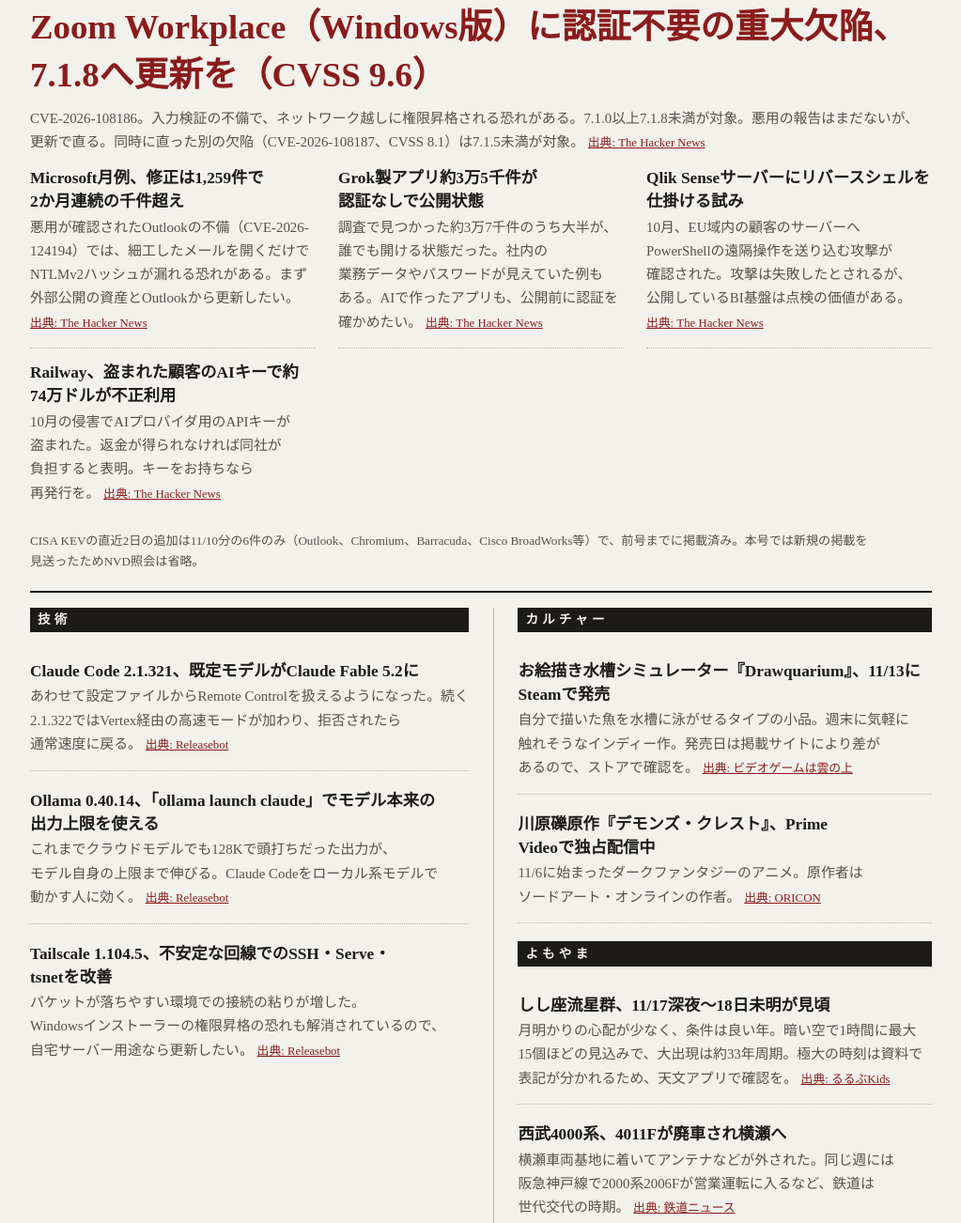
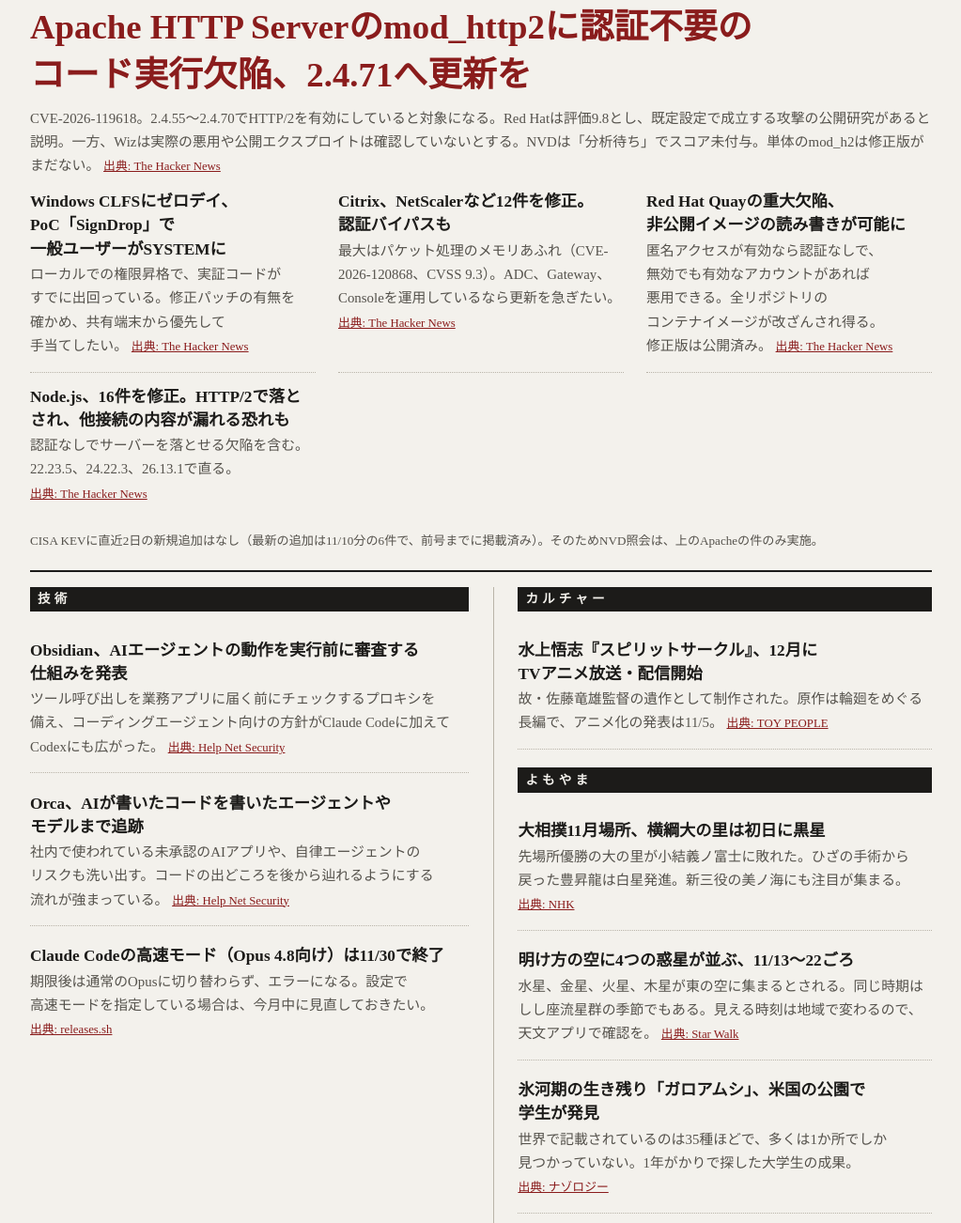
Before and after one commit to Yocchi3191/chokan, a plain HTML site: page index.html in a window 1280 px wide. Shown: the part 218-1520 px from the top of the page at 94% size, without its empty margins (128-1151 px from the left). Drawn offline with Linux system fonts and the light colour scheme.

Commit message:
朝刊 2026-11-13
Co-Authored-By: Claude Sonnet 5.5 <noreply@anthropic.com>
Claude-Session: https://claude.ai/code/session_01CVvxcL3MgXPQuEVFaukA1V

```diff
--- a/index.html
+++ b/index.html
@@ -39,81 +39,82 @@ footer{border-top:4px double var(--rule);margin-top:1.4rem;padding-top:.4rem;tex
 <div class="wrap">
 <header>
 <h1>朝刊</h1>
-<p class="date">令和8年11月12日（木）</p>
+<p class="date">令和8年11月13日（金）</p>
 </header>
 
 <section class="top">
 <p class="sec">脆弱性</p>
-<h2>Zoom Workplace（Windows版）に認証不要の重大欠陥、7.1.8へ更新を（CVSS 9.6）</h2>
-<p>CVE-2026-108186。入力検証の不備で、ネットワーク越しに権限昇格される恐れがある。7.1.0以上7.1.8未満が対象。悪用の報告はまだないが、更新で直る。同時に直った別の欠陥（CVE-2026-108187、CVSS 8.1）は7.1.5未満が対象。 <a class="src" href="https://thehackernews.com/2026/11/critical-zoom-workplace-flaw-could.html">出典: The Hacker News</a></p>
+<h2>Apache HTTP Serverのmod_http2に認証不要のコード実行欠陥、2.4.71へ更新を</h2>
+<p>CVE-2026-119618。2.4.55〜2.4.70でHTTP/2を有効にしていると対象になる。Red Hatは評価9.8とし、既定設定で成立する攻撃の公開研究があると説明。一方、Wizは実際の悪用や公開エクスプロイトは確認していないとする。NVDは「分析待ち」でスコア未付与。単体のmod_h2は修正版がまだない。 <a class="src" href="https://thehackernews.com/2026/11/critical-apache-http2-flaw-could-let.html">出典: The Hacker News</a></p>
 <div class="list">
 <article>
-<h3>Microsoft月例、修正は1,259件で2か月連続の千件超え</h3>
-<p>悪用が確認されたOutlookの不備（CVE-2026-124194）では、細工したメールを開くだけでNTLMv2ハッシュが漏れる恐れがある。まず外部公開の資産とOutlookから更新したい。 <a class="src" href="https://thehackernews.com/2026/11/microsoft-patches-1259-flaws-including.html">出典: The Hacker News</a></p>
+<h3>Windows CLFSにゼロデイ、PoC「SignDrop」で一般ユーザーがSYSTEMに</h3>
+<p>ローカルでの権限昇格で、実証コードがすでに出回っている。修正パッチの有無を確かめ、共有端末から優先して手当てしたい。 <a class="src" href="https://thehackernews.com/2026/11/new-signdrop-zero-day-exploit-turns.html">出典: The Hacker News</a></p>
 </article>
 <article>
-<h3>Grok製アプリ約3万5千件が認証なしで公開状態</h3>
-<p>調査で見つかった約3万7千件のうち大半が、誰でも開ける状態だった。社内の業務データやパスワードが見えていた例もある。AIで作ったアプリも、公開前に認証を確かめたい。 <a class="src" href="https://thehackernews.com/2026/11/over-35000-grok-built-apps-exposed.html">出典: The Hacker News</a></p>
+<h3>Citrix、NetScalerなど12件を修正。認証バイパスも</h3>
+<p>最大はパケット処理のメモリあふれ（CVE-2026-120868、CVSS 9.3）。ADC、Gateway、Consoleを運用しているなら更新を急ぎたい。 <a class="src" href="https://thehackernews.com/2026/11/citrix-patches-12-netscaler-and-secure.html">出典: The Hacker News</a></p>
 </article>
 <article>
-<h3>Qlik Senseサーバーにリバースシェルを仕掛ける試み</h3>
-<p>10月、EU域内の顧客のサーバーへPowerShellの遠隔操作を送り込む攻撃が確認された。攻撃は失敗したとされるが、公開しているBI基盤は点検の価値がある。 <a class="src" href="https://thehackernews.com/2026/11/hackers-target-qlik-sense-servers-with.html">出典: The Hacker News</a></p>
+<h3>Red Hat Quayの重大欠陥、非公開イメージの読み書きが可能に</h3>
+<p>匿名アクセスが有効なら認証なしで、無効でも有効なアカウントがあれば悪用できる。全リポジトリのコンテナイメージが改ざんされ得る。修正版は公開済み。 <a class="src" href="https://thehackernews.com/2026/11/critical-red-hat-quay-flaw-lets.html">出典: The Hacker News</a></p>
 </article>
 <article>
-<h3>Railway、盗まれた顧客のAIキーで約74万ドルが不正利用</h3>
-<p>10月の侵害でAIプロバイダ用のAPIキーが盗まれた。返金が得られなければ同社が負担すると表明。キーをお持ちなら再発行を。 <a class="src" href="https://thehackernews.com/2026/11/railway-says-stolen-customer-ai-keys.html">出典: The Hacker News</a></p>
+<h3>Node.js、16件を修正。HTTP/2で落とされ、他接続の内容が漏れる恐れも</h3>
+<p>認証なしでサーバーを落とせる欠陥を含む。22.23.5、24.22.3、26.13.1で直る。 <a class="src" href="https://thehackernews.com/2026/11/nodejs-fixes-16-flaws-including-http2.html">出典: The Hacker News</a></p>
 </article>
 </div>
-<p class="note">CISA KEVの直近2日の追加は11/10分の6件のみ（Outlook、Chromium、Barracuda、Cisco BroadWorks等）で、前号までに掲載済み。本号では新規の掲載を見送ったためNVD照会は省略。</p>
+<p class="note">CISA KEVに直近2日の新規追加はなし（最新の追加は11/10分の6件で、前号までに掲載済み）。そのためNVD照会は、上のApacheの件のみ実施。</p>
 </section>
 
 <div class="cols">
 <div class="col">
 <p class="sec">技術</p>
 <article>
-<h3>Claude Code 2.1.321、既定モデルがClaude Fable 5.2に</h3>
-<p>あわせて設定ファイルからRemote Controlを扱えるようになった。続く2.1.322ではVertex経由の高速モードが加わり、拒否されたら通常速度に戻る。 <a class="src" href="https://releasebot.io/updates/anthropic/claude-code">出典: Releasebot</a></p>
+<h3>Obsidian、AIエージェントの動作を実行前に審査する仕組みを発表</h3>
+<p>ツール呼び出しを業務アプリに届く前にチェックするプロキシを備え、コーディングエージェント向けの方針がClaude Codeに加えてCodexにも広がった。 <a class="src" href="https://www.helpnetsecurity.com/2026/11/11/obsidian-security-runtime-policy-decision-engine/">出典: Help Net Security</a></p>
 </article>
 <article>
-<h3>Ollama 0.40.14、「ollama launch claude」でモデル本来の出力上限を使える</h3>
-<p>これまでクラウドモデルでも128Kで頭打ちだった出力が、モデル自身の上限まで伸びる。Claude Codeをローカル系モデルで動かす人に効く。 <a class="src" href="https://releasebot.io/updates/ollama">出典: Releasebot</a></p>
+<h3>Orca、AIが書いたコードを書いたエージェントやモデルまで追跡</h3>
+<p>社内で使われている未承認のAIアプリや、自律エージェントのリスクも洗い出す。コードの出どころを後から辿れるようにする流れが強まっている。 <a class="src" href="https://www.helpnetsecurity.com/2026/11/11/orca-security-ai-security/">出典: Help Net Security</a></p>
 </article>
 <article>
-<h3>Tailscale 1.104.5、不安定な回線でのSSH・Serve・tsnetを改善</h3>
-<p>パケットが落ちやすい環境での接続の粘りが増した。Windowsインストーラーの権限昇格の恐れも解消されているので、自宅サーバー用途なら更新したい。 <a class="src" href="https://releasebot.io/updates/tailscale">出典: Releasebot</a></p>
+<h3>Claude Codeの高速モード（Opus 4.8向け）は11/30で終了</h3>
+<p>期限後は通常のOpusに切り替わらず、エラーになる。設定で高速モードを指定している場合は、今月中に見直しておきたい。 <a class="src" href="https://releases.sh/collections/coding-agents/digest/2026-10-26.md">出典: releases.sh</a></p>
 </article>
 </div>
 
 <div class="col">
 <p class="sec">カルチャー</p>
 <article>
-<h3>お絵描き水槽シミュレーター『Drawquarium』、11/13にSteamで発売</h3>
-<p>自分で描いた魚を水槽に泳がせるタイプの小品。週末に気軽に触れそうなインディー作。発売日は掲載サイトにより差があるので、ストアで確認を。 <a class="src" href="https://videogame.cloudfree.jp/indies/upcoming.html">出典: ビデオゲームは雲の上</a></p>
-</article>
-<article>
-<h3>川原礫原作『デモンズ・クレスト』、Prime Videoで独占配信中</h3>
-<p>11/6に始まったダークファンタジーのアニメ。原作者はソードアート・オンラインの作者。 <a class="src" href="https://www.oricon.co.jp/anime/2026_autumn/">出典: ORICON</a></p>
+<h3>水上悟志『スピリットサークル』、12月にTVアニメ放送・配信開始</h3>
+<p>故・佐藤竜雄監督の遺作として制作された。原作は輪廻をめぐる長編で、アニメ化の発表は11/5。 <a class="src" href="https://www.toy-people.com/jp/?p=116173">出典: TOY PEOPLE</a></p>
 </article>
 
 <p class="sec">よもやま</p>
 <article>
-<h3>しし座流星群、11/17深夜〜18日未明が見頃</h3>
-<p>月明かりの心配が少なく、条件は良い年。暗い空で1時間に最大15個ほどの見込みで、大出現は約33年周期。極大の時刻は資料で表記が分かれるため、天文アプリで確認を。 <a class="src" href="https://kids.rurubu.jp/article/245879/">出典: るるぶKids</a></p>
+<h3>大相撲11月場所、横綱大の里は初日に黒星</h3>
+<p>先場所優勝の大の里が小結義ノ富士に敗れた。ひざの手術から戻った豊昇龍は白星発進。新三役の美ノ海にも注目が集まる。 <a class="src" href="https://news.web.nhk/newsweb/na/nd-20261108de72509">出典: NHK</a></p>
 </article>
 <article>
-<h3>西武4000系、4011Fが廃車され横瀬へ</h3>
-<p>横瀬車両基地に着いてアンテナなどが外された。同じ週には阪急神戸線で2000系2006Fが営業運転に入るなど、鉄道は世代交代の時期。 <a class="src" href="https://www.tetsudo.com/calendar/20261108/">出典: 鉄道ニュース</a></p>
+<h3>明け方の空に4つの惑星が並ぶ、11/13〜22ごろ</h3>
+<p>水星、金星、火星、木星が東の空に集まるとされる。同じ時期はしし座流星群の季節でもある。見える時刻は地域で変わるので、天文アプリで確認を。 <a class="src" href="https://starwalk.space/ja/news/night-sky-tonight-november">出典: Star Walk</a></p>
+</article>
+<article>
+<h3>氷河期の生き残り「ガロアムシ」、米国の公園で学生が発見</h3>
+<p>世界で記載されているのは35種ほどで、多くは1か所でしか見つかっていない。1年がかりで探した大学生の成果。 <a class="src" href="https://nazology.kusuguru.co.jp/archives/206053">出典: ナゾロジー</a></p>
 </article>
 
 <div class="column">
 <p class="sec">コラム</p>
-<h3>「流星群」の1時間15個は、意外と忙しい</h3>
-<p>4分に1個のペース。夜空を見上げて数える人の首は、たいてい流星より先に限界が来る。寝転べる敷物があれば、よもやまの欄のしし座流星群も楽に迎えられる。</p>
+<h3>「あとで更新する」の賞味期限</h3>
+<p>更新は明日やる、と言い続けて三年。明日はまだ来ていない。脆弱性の欄に並ぶ話は、たいてい、その明日の話である。</p>
 </div>
 </div>
 </div>
 
-<footer>朝刊　令和8年11月12日</footer>
+<footer>朝刊　令和8年11月13日</footer>
 </div>
+<!-- 2026-11-13 -->
 </body>
 </html>
```
Also changed, not shown: archive.html (+1 -0 lines), issues/2026-11-13.html (added, +119 -0 lines).
